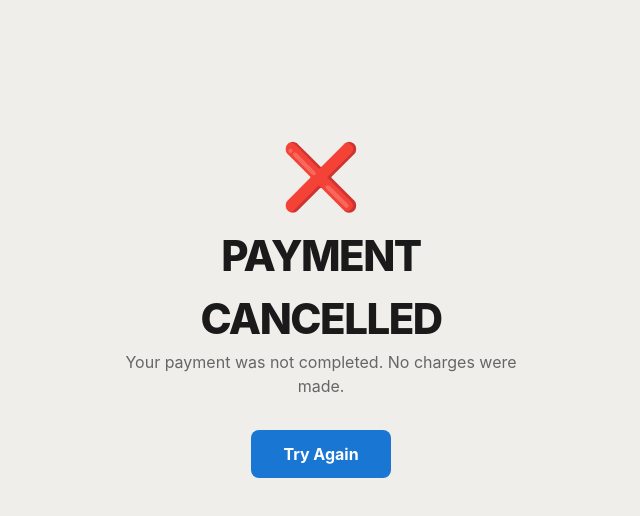
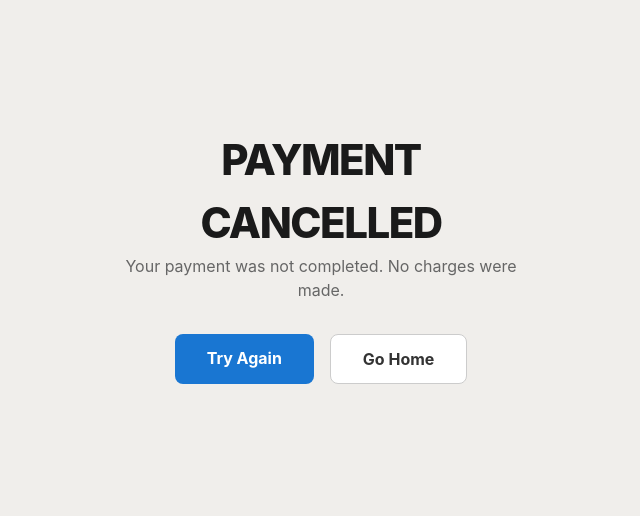
Before and after one commit to bespolli/wishlist-web, a Next.js app: page /payment/cancel in a window 1280 px wide. Shown: the top 516 px of the page, without its empty margins (319-959 px from the left). Built offline with nearby package versions, Linux system fonts and the light colour scheme.

Commit message:
fix: fixed the cancelled page design

```diff
--- a/app/payment/cancel/page.tsx
+++ b/app/payment/cancel/page.tsx
@@ -10,11 +10,11 @@ export default function PaymentCancel() {
       textAlign: 'center',
       padding: '2rem',
     }}>
-      <div style={{ fontSize: 64 }}>❌</div>
       <h1>Payment Cancelled</h1>
       <p style={{ color: '#666', marginBottom: '2rem' }}>
         Your payment was not completed. No charges were made.
       </p>
+      <div style={{ display: 'flex', gap: '1rem', justifyContent: 'center' }}>
         <Link
           href="/payment"
           style={{
@@ -29,6 +29,22 @@ export default function PaymentCancel() {
         >
           Try Again
         </Link>
+        <Link
+          href="/"
+          style={{
+            display: 'inline-block',
+            padding: '0.75rem 2rem',
+            background: '#fff',
+            color: '#333',
+            borderRadius: 8,
+            textDecoration: 'none',
+            fontWeight: 'bold',
+            border: '1px solid #ccc',
+          }}
+        >
+          Go Home
+        </Link>
+      </div>
     </div>
   );
 }
```
Lines whose indentation alone changed are shown as unchanged.
